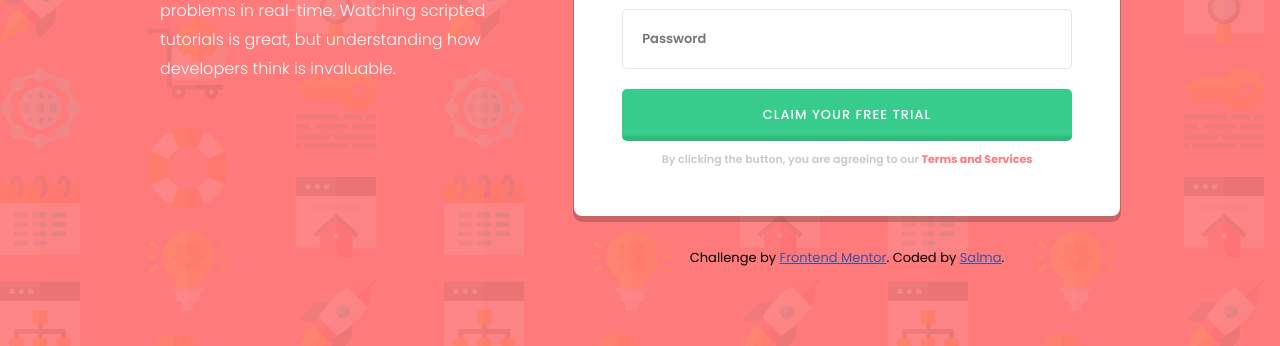
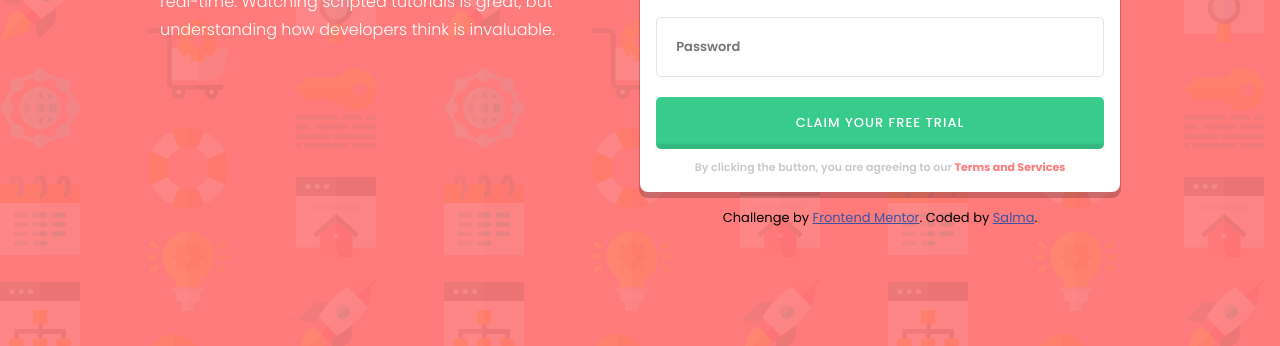
Before and after one commit to salmaaboudou/intro-component-with-signup-form, a plain HTML site: page index.html in a window 1280 px wide. Shown: the part 454-800 px from the top of the page. Drawn offline with Linux system fonts and the light colour scheme.

Commit message:
finalisation

```diff
--- a/index.html
+++ b/index.html
@@ -29,7 +29,7 @@
                 <p> <strong> Try it free 7 days </strong> then $20/mo. thereafter </p>
             </div>
 
-            <form class="form " action="/" >
+            <form class="form" action="#" >
 
 
                     <input id="first_name" type="text" class="input" placeholder="First name" >
@@ -69,7 +69,7 @@
 
     </main>
 
-    <script src="index.js"></script>
+    <script src="script.js"></script>
 
 </body>
 </html>
--- a/style.css
+++ b/style.css
@@ -107,7 +107,7 @@ form{
     flex-direction: column;
     justify-content: space-around;
     align-items: center;
-    padding: 3rem;
+    padding: 1rem;
     border-radius: 0.5rem;
     -webkit-box-shadow: 0px 5px 0px 1px rgba(0,0,0,0.20);
     box-shadow: 0px 5px 0px 1px rgba(0,0,0,0.20);
@@ -117,7 +117,7 @@ form{
 
 
 form .input, form .submit{
-    width: 450px;
+    width: 100%;
     margin-top: 20px;
     font-family: 'Poppins';
     font-weight: 600;
@@ -219,7 +219,7 @@ form .submit{
     font-family: 'Poppins';
     font-size: 13px;
     text-align: center;
-    margin-top: 2rem;
+    margin-top: 1rem;
 }
 
 .attribution a {
@@ -229,6 +229,10 @@ form .submit{
 /* RESPONSIVE DESIGN */
 
 @media all and (max-width: 600px) {    /* en dessous de 800px */
+
+    .body{
+        margin-bottom: 5rem;
+    }
 
     .main_container{
         max-width: 600px;
```
